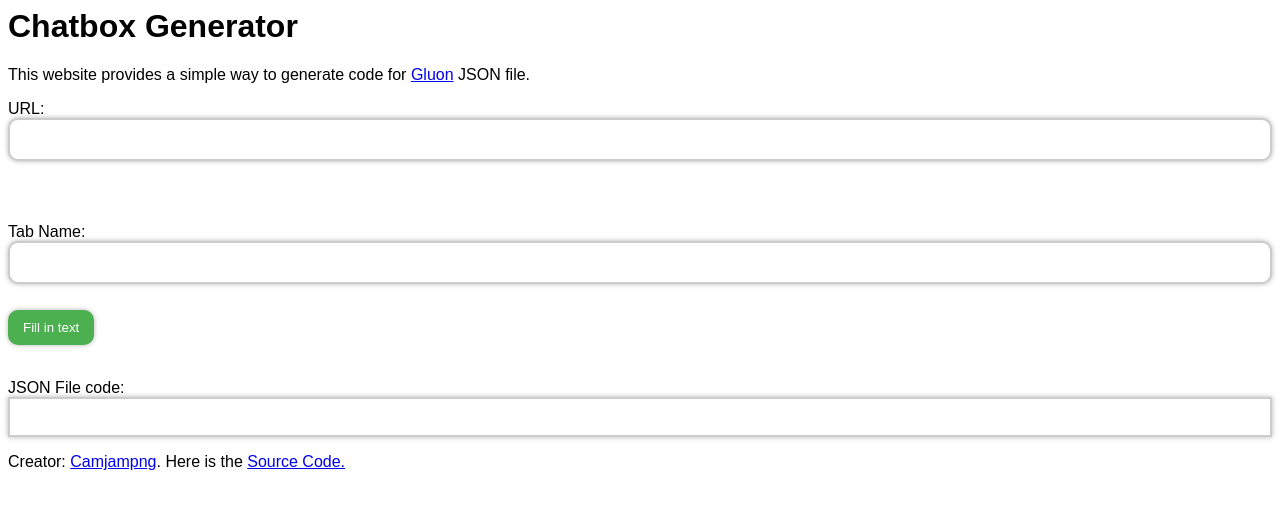
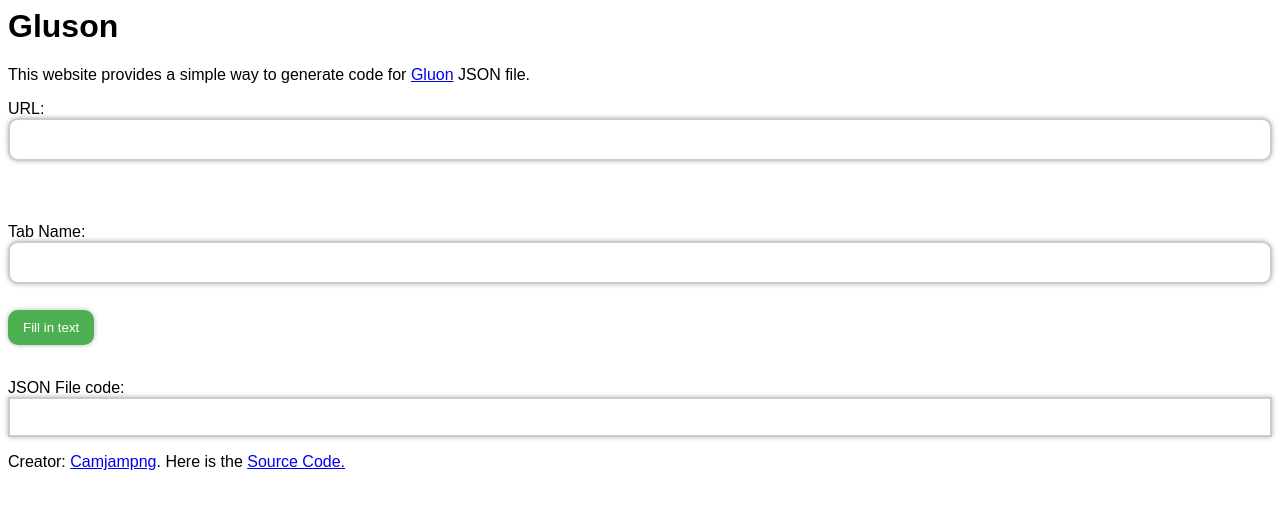
Before and after one commit to CamjamPNG/Gluson, a website: page index.html in a window 1280 px wide. Drawn offline with Linux system fonts and the light colour scheme.

Commit message:
Update index.html

```diff
--- a/index.html
+++ b/index.html
@@ -84,7 +84,7 @@ Gluon.open('${url1}', {
       </script>
    </head>
    <body>
-      <h1 style="font-size: 2em;">Chatbox Generator</h1>
+      <h1 style="font-size: 2em;">Gluson</h1>
       <p>This website provides a simple way to generate code for <a href="https://github.com/gluon-framework/gluon">Gluon</a> JSON file.</p>
       <form>
          <!-- Add labels for the input fields -->
```
